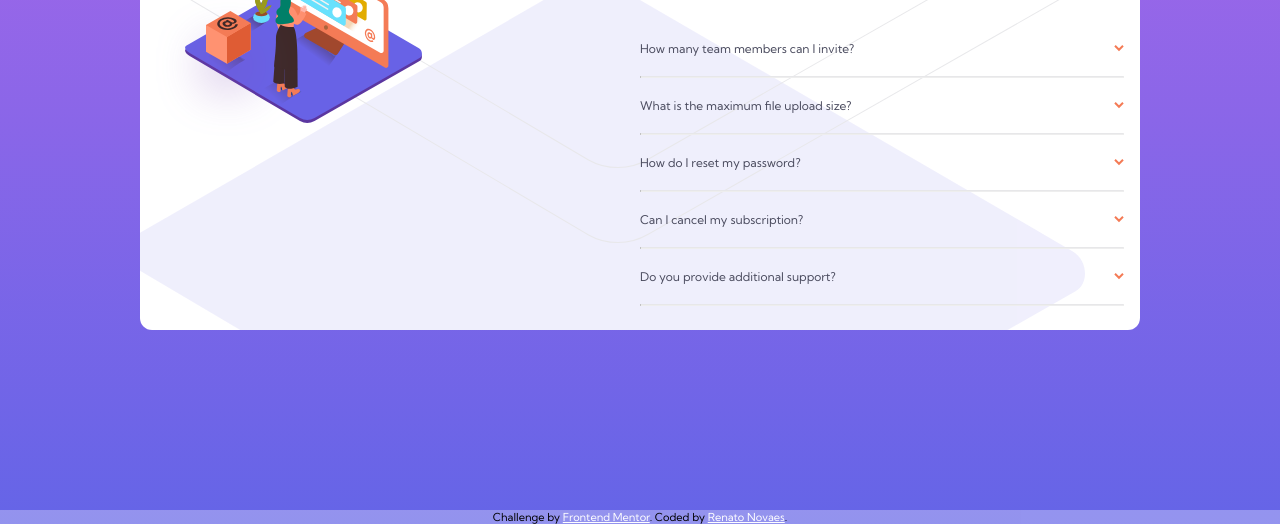
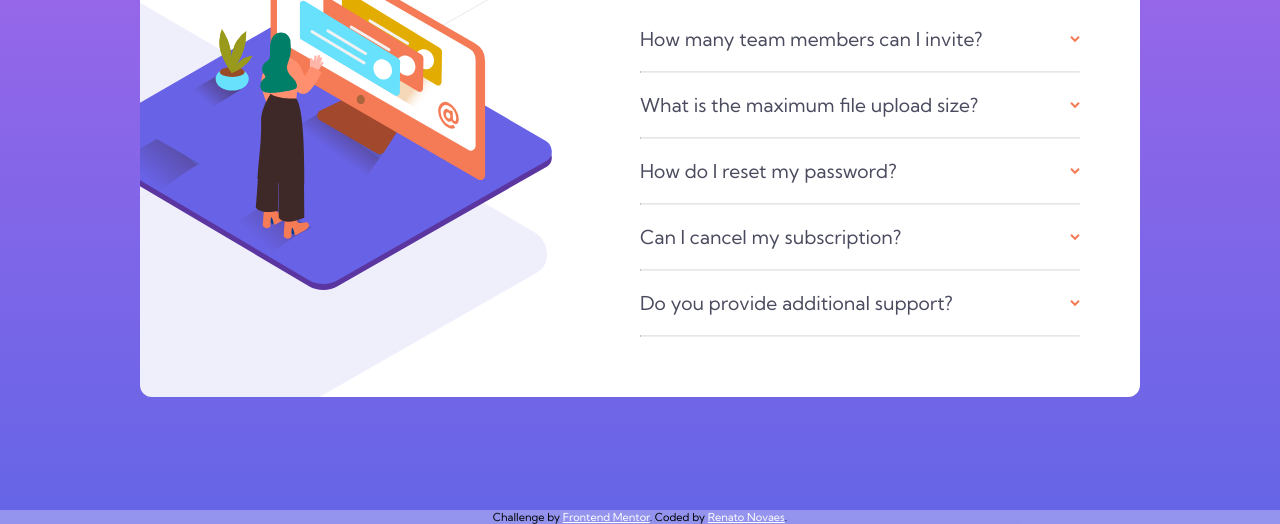
Before and after one commit to renatoalmeida49/faq-accordion-challenge, a plain HTML site: page index.html in a window 1280 px wide. Shown: the part 276-800 px from the top of the page. Drawn offline with Linux system fonts and the light colour scheme.

Commit message:
First version of desktop version

```diff
--- a/assets/css/style.css
+++ b/assets/css/style.css
@@ -37,10 +37,19 @@ body {
 /* -------------------- */
 /* IMAGES */
 /* -------------------- */
-.main-img {
+.card-image {
     position: absolute;
+    background-image: url('../images/illustration-woman-online-mobile.svg');
+    background-repeat: no-repeat;
+    background-position: center;
+    height: 196px;
+    width: 266px;
     top: -100px;
     left: calc(50% - (290px / 2));
+}
+
+.main-img-desktop {
+    display: none;
 }
 
 .main-img-shadow {
@@ -114,20 +123,38 @@ hr {
 @media (min-width: 768px) {
     .card {
         display: flex;
+        flex-direction: row-reverse;
         background-image: url('../images/bg-pattern-desktop.svg');
-        background-position: -60% 60%;
-        padding-top: 24px;
+        background-position: -1640% 68%;
+        padding: 60px;
+        font-size: 120%;
+        overflow: hidden;
     }
 
-    .card div {
-        width: 50%;
+    .card-image {
+        position: absolute;
+        background-image: url('../images/illustration-woman-online-desktop.svg');
+        background-repeat: no-repeat;
+        background-position: center;
+        height: 359px;
+        width: 472px;
+        top: calc(50%  - (386px / 2));
+        left: -60px;
     }
 
     .card-image img {
         position: static;
     }
 
+    .faq {
+        width: 50%;
+    }
+
     h1 {
         text-align: initial;
     }
+
+    dd {
+        line-height: 20px;
+    }
 }
--- a/index.html
+++ b/index.html
@@ -17,7 +17,7 @@
 <body>
   <div class="card">
     <div class="card-image">
-      <img src="./assets/images/illustration-woman-online-mobile.svg" alt="Moça online no computador" class="main-img">
+
     </div>
     <div class="faq">
       <h1>FAQ</h1>
```
